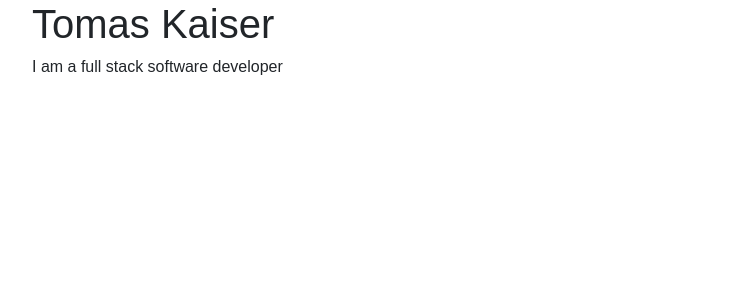
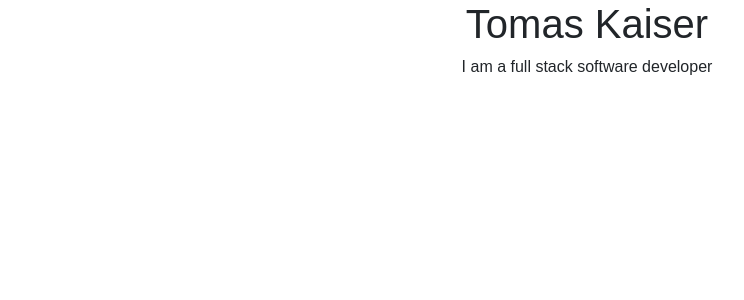
Before and after one commit to Tomas-Kaiser/portfolio, a React (Create React App) app: page / in a window 1280 px wide. Shown: the top 300 px of the page, without its empty margins (53-797 px from the left). Built offline with nearby package versions, Linux system fonts and the light colour scheme.

Commit message:
Put texts to center

```diff
--- a/src/components/layout/Header.js
+++ b/src/components/layout/Header.js
@@ -2,9 +2,9 @@ import React from 'react';
 
 function Header() {
    return(
-      <header className="container">
-         <h1>Tomas Kaiser</h1>
-         <p>I am a full stack software developer</p>
+      <header className="container-fluid">
+         <h1 className="text-center">Tomas Kaiser</h1>
+         <p className="text-center">I am a full stack software developer</p>
       </header>
    )
 }
```
